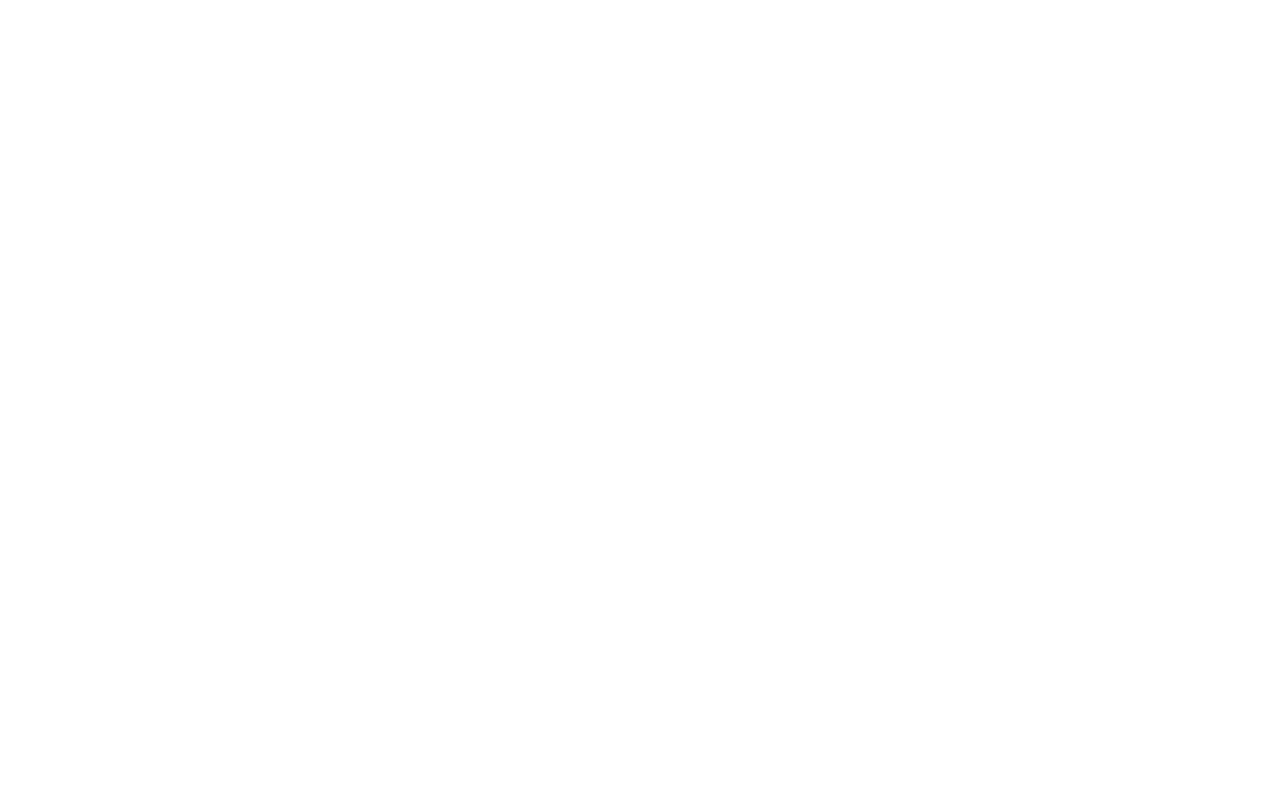
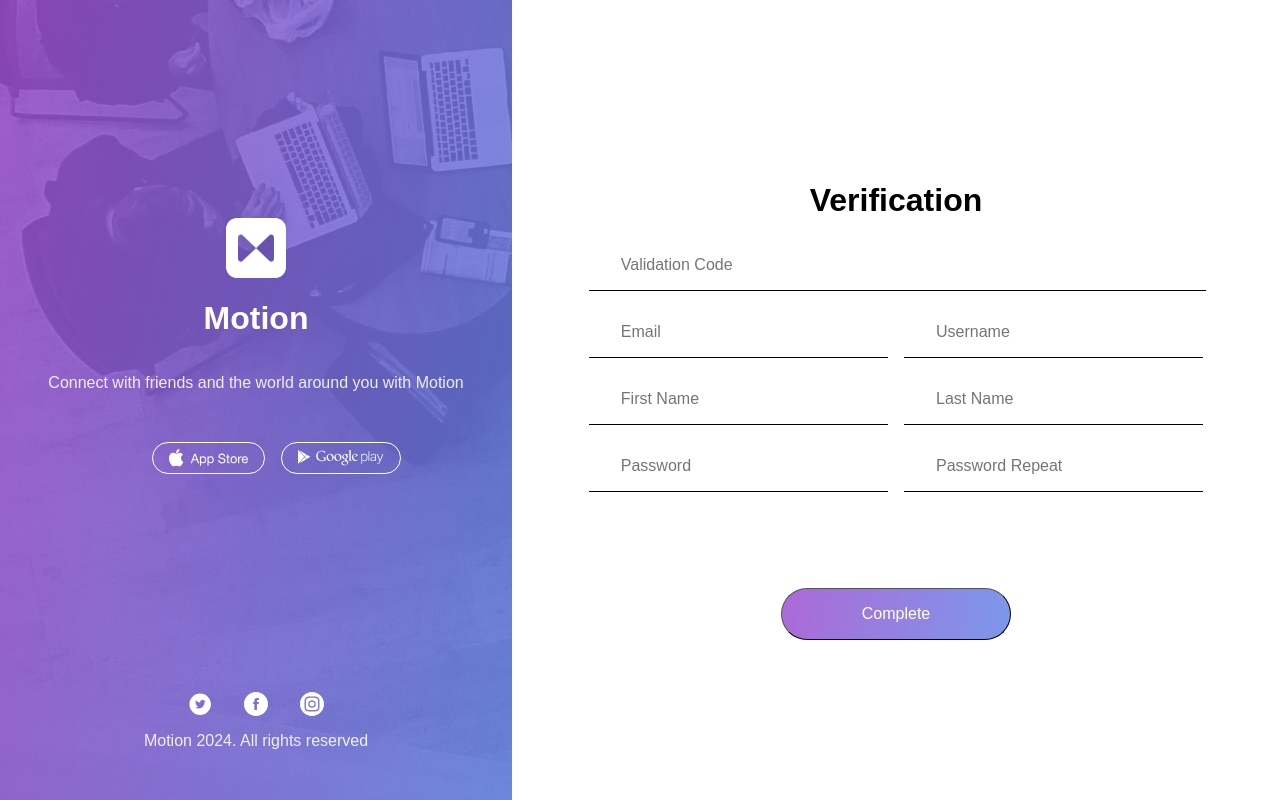
Before and after one commit to andonovvane/Motion, a React (Vite) app: page /verification in a window 1280 px wide. Before the commit this address had no page. Built offline with nearby package versions, Linux system fonts and the light colour scheme.

Commit message:
Authentication Styling Complete

```diff
--- a/src/Components/MotionBg/MotionLoginBg.jsx
+++ b/src/Components/MotionBg/MotionLoginBg.jsx
@@ -1,4 +1,4 @@
-import { StyledAppIcon, StyledAppImg, StyledBtnDiv, StyledButton, StyledImg, StyledMain, StyledP, StyledSignInFooter, StyledSignInFooterIcons, StyledContentWrapper } from "../../Styles/MotionSignInBgStyles";
+import { StyledAppIcon, StyledAppImg, StyledBtnDiv, StyledButton, StyledImg, StyledMain, StyledP, StyledSignInFooter, StyledSignInFooterIcons, StyledContentWrapper } from "../../Styles/Authentication/MotionSignInBgStyles";
 
 const MotionSignInLogo = () => {
     return (
--- a/src/Routes/Authentication/SignInRoute.jsx
+++ b/src/Routes/Authentication/SignInRoute.jsx
@@ -5,8 +5,8 @@
 // import { loadUser, login } from "../Store/Slices/userSlice";
 import { useNavigate } from "react-router-dom";
 import MotionSignInLogo from "../../Components/MotionBg/MotionLoginBg";
-import { SignInButton } from "../../Styles/Button";
-import { SignInDiv, StyledForm, StyledH1Form, StyledHeader, StyledHeaderButton, StyledInput, StyledLeftDiv, StyledMainDiv, StyledRightDiv } from "../../Styles/SignInUpStyles";
+import { StyledSubmitButton } from "../../Styles/Buttons";
+import { SignInDiv, StyledForm, StyledH1Form, StyledHeader, StyledHeaderButton, StyledInput, StyledLeftDiv, StyledMainDiv, StyledRightDiv } from "../../Styles/Authentication/SignInUpStyles";
 
 
 const Login = () => {
@@ -27,20 +27,24 @@
                         <StyledHeaderButton
                             onClick={handleSignUpClick}>Sign Up</StyledHeaderButton>
                 </StyledHeader>
-                        <StyledForm action="">
+                        <StyledForm action="submit">
                             <StyledH1Form>Sign In</StyledH1Form>
                             <StyledInput
                                 type="email"
                                 placeholder="Email"
+                                required
                             />
                             <StyledInput
                                 type="password"
                                 placeholder="Password"
+                                required
                             />
+                            <SignInDiv>
+                                <StyledSubmitButton
+                                    type="submit"
+                                    >Sign In</StyledSubmitButton>
+                            </SignInDiv>
                         </StyledForm>
-                    <SignInDiv>
-                        <SignInButton>Sign In</SignInButton>
-                    </SignInDiv>
             </StyledRightDiv>
         </StyledMainDiv>
     )
--- a/src/Routes/Authentication/SignUpRoute.jsx
+++ b/src/Routes/Authentication/SignUpRoute.jsx
@@ -1,3 +1,4 @@
+import { useState } from "react";
 import { useNavigate } from "react-router-dom";
 import MotionSignInLogo from "../../Components/MotionBg/MotionLoginBg";
 import {
@@ -10,14 +11,28 @@
     StyledMainDiv,
     StyledRightDiv,
     SignInDiv,
-} from "../../Styles/SignInUpStyles"
-import { SignInButton } from "../../Styles/Button";
+} from "../../Styles/Authentication/SignInUpStyles"
+import { StyledSubmitButton } from "../../Styles/Buttons";
 
 const SignUp = () => {
-    const Navigate = useNavigate()
+    const navigate = useNavigate();
+    const [email, setEmail] = useState("");
 
     const handleSignInClick = () => {
-        Navigate('/')
+        navigate('/');
+    }
+
+    const handleSignUpClick = () => {
+        navigate('/verification');
+    }
+
+    const handleSubmit = (e) => {
+        e.preventDefault();
+        handleSignUpClick();
+    }
+
+    const handleEmailChange = (e) => {
+        setEmail(e.target.value);
     }
 
     return (
@@ -28,19 +43,21 @@
             <StyledRightDiv>
                 <StyledHeader>
                     <p>Already have an account?</p>
-                    <StyledHeaderButton
-                        onClick={handleSignInClick}>Sign In</StyledHeaderButton>
+                    <StyledHeaderButton onClick={handleSignInClick}>Sign In</StyledHeaderButton>
                 </StyledHeader>
-                <StyledForm>
+                <StyledForm onSubmit={handleSubmit}>
                     <StyledH1Form>Sign Up</StyledH1Form>
                     <StyledInput
                         type="email"
                         placeholder="Email"
+                        value={email}
+                        onChange={handleEmailChange}
+                        required
                     />
+                    <SignInDiv>
+                        <StyledSubmitButton type="submit">Sign Up</StyledSubmitButton>
+                    </SignInDiv>
                 </StyledForm>
-                <SignInDiv>
-                    <SignInButton>Sign Up</SignInButton>
-                </SignInDiv>
             </StyledRightDiv>
         </StyledMainDiv>
     )
--- a/src/Routes/Authentication/Verification.jsx
+++ b/src/Routes/Authentication/Verification.jsx
@@ -0,0 +1,58 @@
+import MotionSignInLogo from "../../Components/MotionBg/MotionLoginBg";
+import { StyledLeftDiv, StyledMainDiv, SignInDiv } from "../../Styles/Authentication/SignInUpStyles";
+import { StyledH1VerificationForm, StyledHalfInput, StyledInputDiv, StyledRightVerificationDiv, StyledValidationInput, StyledVerificationForm } from "../../Styles/Authentication/VerificationStyles"
+import { StyledSubmitButton } from "../../Styles/Buttons";
+const Verification = () => {
+
+    return (
+        <StyledMainDiv>
+            <StyledLeftDiv>
+                <MotionSignInLogo />
+            </StyledLeftDiv>
+            <StyledRightVerificationDiv>
+                <StyledVerificationForm action="">
+                    <StyledH1VerificationForm>Verification</StyledH1VerificationForm>
+                    <StyledValidationInput
+                        type="text"
+                        placeholder="Validation Code"
+                    />
+                    <StyledInputDiv>
+                        <StyledHalfInput
+                            type="text"
+                            placeholder="Email"
+                        />
+                        <StyledHalfInput
+                        type="text"
+                        placeholder="Username"
+                    />
+                    </StyledInputDiv>
+                    <StyledInputDiv>
+                        <StyledHalfInput
+                            type="text"
+                            placeholder="First Name"
+                        />
+                        <StyledHalfInput
+                        type="text"
+                        placeholder="Last Name"
+                        />
+                    </StyledInputDiv>
+                    <StyledInputDiv>
+                        <StyledHalfInput
+                            type="text"
+                            placeholder="Password"
+                        />
+                        <StyledHalfInput
+                            type="text"
+                            placeholder="Password Repeat"
+                        />
+                    </StyledInputDiv>
+                    <SignInDiv>
+                        <StyledSubmitButton type="submit">Complete</StyledSubmitButton>
+                    </SignInDiv>
+                </StyledVerificationForm>
+            </StyledRightVerificationDiv>
+        </StyledMainDiv>
+    )
+}
+
+export default Verification;
--- a/src/Routes/Router.jsx
+++ b/src/Routes/Router.jsx
@@ -1,6 +1,7 @@
 import { BrowserRouter, Routes, Route } from "react-router-dom";
 import Login from "./Authentication/SignInRoute";
 import SignUp from "./Authentication/SignUpRoute";
+import Verification from "./Authentication/Verification";
 
 const Router = () => {
     return (
@@ -9,6 +10,7 @@
             <Routes>
                 <Route path="/" element={<Login />} />
                 <Route path="/signup" element={<SignUp />}  />
+                <Route path="/verification" element={<Verification />} />
             </Routes>
             </BrowserRouter>
         </div>
--- a/src/Styles/SignInUpStyles.jsx
+++ b/src/Styles/Authentication/SignInUpStyles.jsx
@@ -56,10 +56,16 @@
     flex-direction: row;
     width: 50%;
     margin-top: 3rem;
-    padding: 0.5rem 0;
+    padding: 0.5rem 0 0.5rem 1rem;
     font-size: large;
     border: none;
     border-bottom: 0.5px solid black;
+
+    &:focus {
+        border-bottom: 2px solid;
+        border-color: blue ;
+        outline: none
+    }
 `
 export const SignInDiv = styled.div`
     display: flex;
--- /dev/null
+++ b/src/Styles/Authentication/VerificationStyles.jsx
@@ -0,0 +1,58 @@
+import styled from "styled-components";
+
+export const StyledRightVerificationDiv = styled.div`
+    display: flex;
+    flex-direction: column;
+    justify-content: center;
+    align-items: center;
+    width: 60%;
+`
+
+export const StyledVerificationForm = styled.form `
+    display: flex;
+    flex-direction: column;
+    width: 80%;
+`
+
+export const StyledH1VerificationForm = styled.h1`
+    display: flex;
+    align-self: center;
+`
+
+export const StyledValidationInput = styled.input`
+    width: 90%;
+    border: none;
+    border-bottom: 1px solid;
+    padding: 1rem 2rem;
+    margin-bottom: 1rem;
+    font-size: 1rem;
+
+    &:focus {
+        border-bottom: 2px solid;
+        border-color: blue ;
+        outline: none
+    }
+`
+
+export const StyledInputDiv = styled.div`
+    display: flex;
+    flex-direction: row;
+    gap: 1rem;
+    margin-bottom: 1rem;
+`
+
+export const StyledHalfInput = styled.input`
+    width: 50%;
+    border: none;
+    border: none;
+    border-bottom: 1px solid;
+    font-size: 1rem;
+    padding: 1rem 2rem;
+
+    &:focus {
+        border-bottom: 2px solid;
+        border-color: blue ;
+        outline: none
+
+    }
+`
--- a/src/Styles/Button.jsx
+++ b/src/Styles/Buttons.jsx
@@ -1,6 +1,6 @@
 import styled from "styled-components";
 
-export const SignInButton = styled.button`
+export const StyledSubmitButton = styled.button`
     display: flexbox;
 
     background: linear-gradient(102deg, rgba(115, 0, 186, 0.588), rgba(4, 57, 216, 0.52));
```
Also changed, not shown: src/Styles/Authentication/MotionSignInBgStyles.jsx (renamed from src/Styles/MotionSignInBgStyles.jsx).
